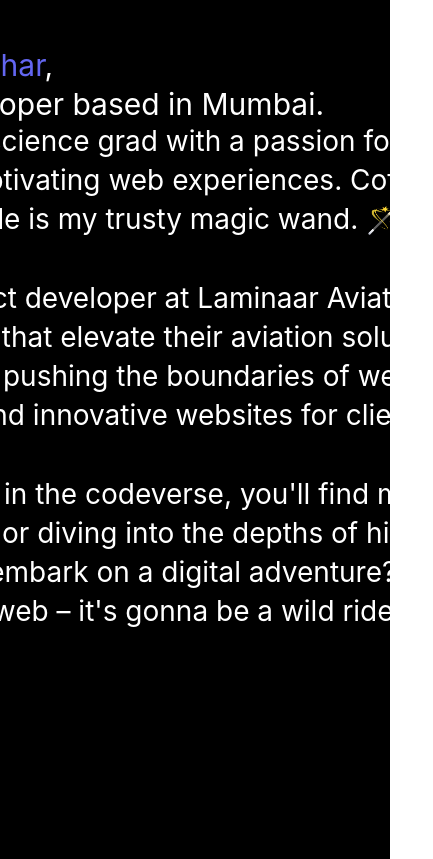
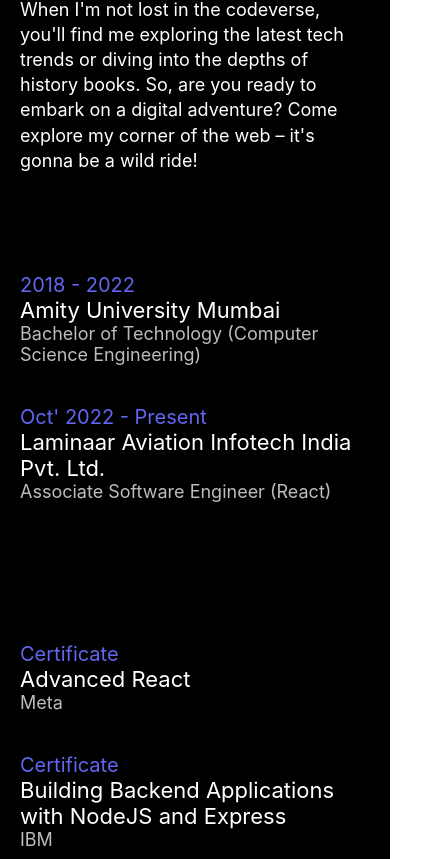
Before and after one commit to tusharpravindeshmukh/react-portfolio, a React (Create React App) app: page /about in a window 390 px wide. Shown: the part 1138-1997 px from the top of the page, 433 px wide, since content can reach past the window. Built offline with nearby package versions, Linux system fonts and the light colour scheme.

Commit message:
responsive

```diff
--- a/src/App.css
+++ b/src/App.css
@@ -509,45 +509,7 @@ body {
   height: 100%;
   width: 70%;
 }
-@media only screen and (max-width: 900px) {
-  .header-container{
-    position: relative;
-  }
-  .hamburger {
-    display: flex;
-  }
-  .hamburger-menu {
-    display: flex;
-  }
-  .contact-button {
-    display: none;
-  }
-  .main-navbar {
-    opacity: 0;
-  }
 
-  .main-text {
-    font-size: 80px;
-  }
-  .testimonials-wrapper {
-    height: auto;
-    flex-direction: column;
-  }
-  .testimonials-label {
-    height: auto;
-    width: 100%;
-  }
-  .testimonials-main {
-    height: 600px;
-    width: 100%;
-    margin-top: 60px;
-  }
-  body::-webkit-scrollbar {
-    display: none;
-  }
-
-
-}
 
 .skills{
   /* background-color:rgb(21 21 21); */
@@ -1175,3 +1137,128 @@ a{text-decoration:none;}
   transform-origin: 75% 75%;
   display: inline-block;
 }
+
+
+.router-box{
+  padding-top:300px;
+  z-index:3;
+  height:auto;
+  width:100%;
+  overflow:hidden;
+}
+
+.second-title{
+  font-size: 120px;
+}
+
+.intro{
+  font-size:28px;
+  font-weight: 100px;
+  line-height: 1.4;
+}
+
+.intro-container{
+  width: 860px;
+}
+
+.intro-wrapper{
+  padding: 100px 80px;
+}
+
+.education-section{
+  width: 860px;
+  padding-top:240px;
+}
+
+.edu-title{
+  font-size: 32px;
+}
+
+.certificate-wrapper{
+  margin-top: 160px;
+}
+
+.sub-edu-title{
+  font-size:22px;
+}
+
+.footer-title{
+  font-size:96px;
+}
+
+@media only screen and (max-width: 900px) {
+
+  .footer-title{
+    font-size: 64px;
+  }
+
+  .sub-edu-title{
+    font-size: 18px;
+  }
+
+  .certificate-wrapper{
+    margin-top: 100px;
+  }
+  .edu-title{
+    font-size: 22px;
+  }
+
+  .intro-wrapper{
+    padding: 20px 80px;
+  }
+  .education-section{
+    width: 350px;
+    padding-top: 100px;
+  }
+  .header-container{
+    position: relative;
+  }
+  .hamburger {
+    display: flex;
+  }
+  .hamburger-menu {
+    display: flex;
+  }
+  .contact-button {
+    display: none;
+  }
+  .main-navbar {
+    opacity: 0;
+  }
+
+  .second-title{
+    font-size: 56px;
+  }
+
+  .main-text {
+    font-size: 80px;
+  }
+  .testimonials-wrapper {
+    height: auto;
+    flex-direction: column;
+  }
+  .testimonials-label {
+    height: auto;
+    width: 100%;
+  }
+  .testimonials-main {
+    height: 600px;
+    width: 100%;
+    margin-top: 60px;
+  }
+  body::-webkit-scrollbar {
+    display: none;
+  }
+  .router-box{
+    padding-top: 20px;
+  }
+
+  .intro{
+    font-size: 18px;
+  }
+  .intro-container{
+    width: 350px;
+  }
+
+
+}
--- a/src/App.js
+++ b/src/App.js
@@ -344,13 +344,6 @@ function App() {
 
       <div
         className="router-box"
-        style={{
-          paddingTop: "300px",
-          zIndex: "3",
-          height: "auto",
-          width: "100%",
-          overflow: "hidden",
-        }}
       >
         <Routes>
           <Route path="/react-portfolio" element={<Default />} />
--- a/src/Pages/About/About.js
+++ b/src/Pages/About/About.js
@@ -27,11 +27,10 @@ function About() {
         <div style={{ fontSize: "20px", color: "rgb(99, 102, 241)" }}>
           Tushar Deshmukh
         </div>
-        <div className="designation" style={{ fontSize: "120px" }}>
-          software developer
-        </div>
+        <div className="designation second-title">software developer</div>
       </div>
       <div
+        className="intro-wrapper"
         style={{
           height: "auto",
           width: "100%",
@@ -39,31 +38,27 @@ function About() {
           flexDirection: "column",
           alignItems: "center",
           justifyContent: "center",
-          padding: "100px 80px",
+
           boxSizing: "border-box",
         }}
       >
         <div
+          className="intro-container"
           style={{
             fontSize: "30px",
             color: "white",
             textAlign: "left",
             height: "auto",
-            width: "860px",
           }}
         >
           <span style={{ fontSize: "40px" }} class="waving-hand">
             👋
           </span>
-          <span style={{ marginLeft: "10px" }}>Hey! I'm <span style={{color:"#6366f1"}}>Tushar</span>,</span>
+          <span style={{ marginLeft: "10px" }}>
+            Hey! I'm <span style={{ color: "#6366f1" }}>Tushar</span>,
+          </span>
           <div>a software developer based in Mumbai.</div>
-          <div
-            style={{
-              fontSize: "28px",
-              fontWeight: "100px",
-              lineHeight: "1.4",
-            }}
-          >
+          <div className="intro" style={{}}>
             I am a computer science grad with a passion for crafting seamless
             and captivating web experiences. Coffee fuels my code, and VS Code
             is my trusty magic wand. 🪄
@@ -81,14 +76,15 @@ function About() {
         </div>
 
         <div
+          className="education-section"
           style={{
             fontSize: "30px",
             color: "white",
 
             height: "auto",
-            width: "860px",
+
             display: "flex",
-            paddingTop: "240px",
+
             gap: "40px",
             // alignItems: "center",
             flexDirection: "column",
@@ -101,8 +97,8 @@ function About() {
               2018 - 2022
             </div>
             <div>
-              <div style={{ fontSize: "32px" }}>Amity University Mumbai</div>
-              <div style={{ color: "rgb(189, 189, 189)", fontSize: "22px" }}>
+              <div className="edu-title">Amity University Mumbai</div>
+              <div className="sub-edu-title" style={{ color: "rgb(189, 189, 189)"}}>
                 Bachelor of Technology (Computer Science Engineering)
               </div>
             </div>
@@ -112,21 +108,21 @@ function About() {
               Oct' 2022 - Present
             </div>
             <div>
-              <div style={{ fontSize: "32px" }}>
+              <div className="edu-title">
                 Laminaar Aviation Infotech India Pvt. Ltd.
               </div>
-              <div style={{ color: "rgb(189, 189, 189)", fontSize: "22px" }}>
+              <div className="sub-edu-title" style={{ color: "rgb(189, 189, 189)" }}>
                 Associate Software Engineer (React)
               </div>
             </div>
           </div>
-          <div style={{ marginTop: "160px" }}>
+          <div className="certificate-wrapper" style={{}}>
             <div style={{ fontSize: "20px", width: "240px", color: "#6366f1" }}>
               Certificate
             </div>
             <div>
-              <div style={{ fontSize: "32px" }}>Advanced React</div>
-              <div style={{ color: "rgb(189, 189, 189)", fontSize: "22px" }}>
+              <div className="edu-title">Advanced React</div>
+              <div className="sub-edu-title" style={{ color: "rgb(189, 189, 189)"}}>
                 Meta
               </div>
             </div>
@@ -136,10 +132,10 @@ function About() {
               Certificate
             </div>
             <div>
-              <div style={{ fontSize: "32px" }}>
+              <div className="edu-title">
                 Building Backend Applications with NodeJS and Express
               </div>
-              <div style={{ color: "rgb(189, 189, 189)", fontSize: "22px" }}>
+              <div className="sub-edu-title" style={{ color: "rgb(189, 189, 189)"}}>
                 IBM
               </div>
             </div>
@@ -149,8 +145,8 @@ function About() {
               Certificate
             </div>
             <div>
-              <div style={{ fontSize: "32px" }}>Building Restful APIs</div>
-              <div style={{ color: "rgb(189, 189, 189)", fontSize: "22px" }}>
+              <div className="edu-title">Building Restful APIs</div>
+              <div className="sub-edu-title" style={{ color: "rgb(189, 189, 189)"}}>
                 IBM
               </div>
             </div>
--- a/src/Pages/Contact/Contact.js
+++ b/src/Pages/Contact/Contact.js
@@ -23,7 +23,7 @@ function Contact() {
           textAlign: "center",
         }}
       >
-        <div style={{ fontSize: "120px" }}>Ready to create?</div>
+        <div className="second-title" style={{ fontSize: "120px" }}>Ready to create?</div>
       </div>
       <div
         style={{
--- a/src/Pages/Resources/Resources.js
+++ b/src/Pages/Resources/Resources.js
@@ -34,8 +34,7 @@ function Resources() {
         <div style={{ fontSize: "20px", color: "rgb(99, 102, 241)" }}>
           Resources
         </div>
-        <div style={{ fontSize: "120px" }}>technologies</div>
-        <div style={{ fontSize: "120px" }}>I am proficient in</div>
+        <div className="second-title">technologies <br />I am proficient in</div>
       </div>
       <div
         style={{
--- a/src/Pages/Work/Work.js
+++ b/src/Pages/Work/Work.js
@@ -27,8 +27,7 @@ function Work() {
         }}
       >
         <div style={{ fontSize: "20px", color: "rgb(99, 102, 241)" }}>Work</div>
-        <div style={{ fontSize: "120px" }}>Let me show</div>
-        <div style={{ fontSize: "120px" }}>you</div>
+        <div className="second-title">Let me show <br />you</div>
       </div>
 
       <div
--- a/src/Static/Footer.js
+++ b/src/Static/Footer.js
@@ -15,13 +15,14 @@ function Footer() {
       }}
     >
       <div
+        className="footer-title"
         style={{
           height: "auto",
           width: "100%",
           display: "flex",
           justifyContent: "center",
           alignItems: "center",
-          fontSize: "96px",
+
           color: "white",
           flexDirection: "column",
           textAlign:"center"
@@ -29,12 +30,13 @@ function Footer() {
       >
         Let's create something
         <span
+          className="footer-subtitle"
           style={{
             background:
               "linear-gradient(270deg, rgb(168, 85, 247) 0%, rgb(59, 130, 246) 100%)",
             backgroundClip: "text",
             color: "transparent",
-            marginTop: "-25px",
+
           }}
         >
           awesome
```
